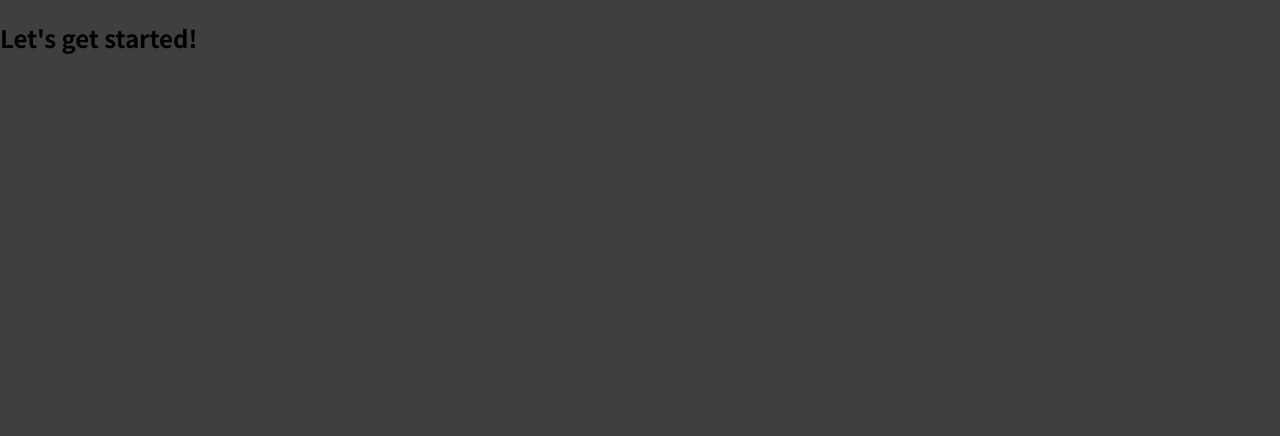
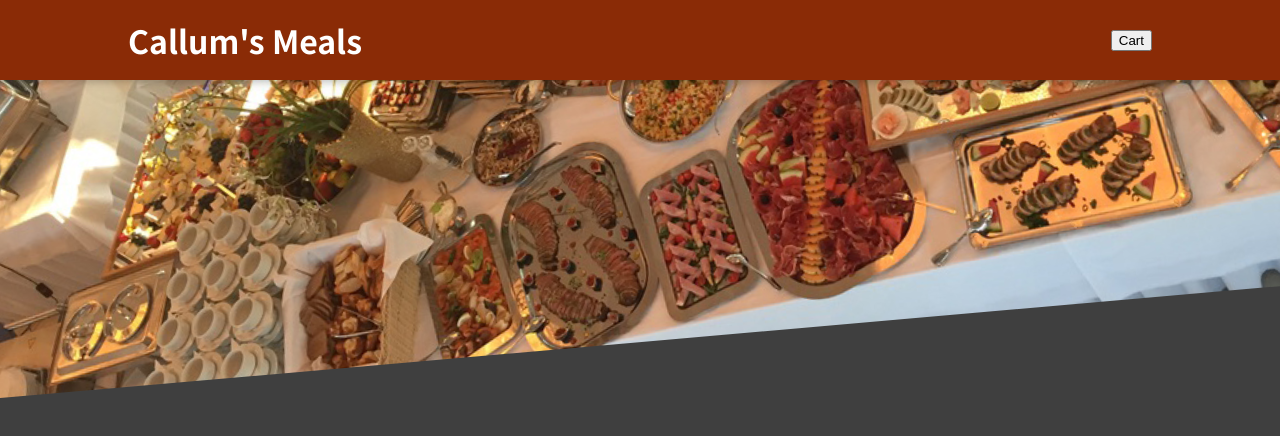
Before and after one commit to calgdon/Food-App, a React (Create React App) app: page / in a window 1280 px wide. Shown: the top 436 px of the page. Built offline with nearby package versions, Linux system fonts and the light colour scheme.

Commit message:
Added in header

```diff
--- a/src/App.js
+++ b/src/App.js
@@ -1,8 +1,10 @@
+import { Fragment } from "react";
+import Header from "./components/Layout/Header";
 function App() {
   return (
-    <div>
-      <h2>Let's get started!</h2>
-    </div>
+    <Fragment>
+    <Header />
+    </Fragment>
   );
 }
 
--- /dev/null
+++ b/src/components/Layout/Header.js
@@ -0,0 +1,22 @@
+import React from 'react'
+import classes from './Header.module.css'
+import mealsImage from '../../assets/meals.jpg'
+
+function Header() {
+  return (
+    <React.Fragment>
+        <header className={classes.header}>
+            <h1>Callum's Meals</h1>
+            <button>Cart</button>
+        </header>
+        <div className={classes['main-image']}>
+        <img src={mealsImage} alt="A table full of delicious food!"/>
+
+        </div>
+
+
+    </React.Fragment>
+  )
+}
+
+export default Header
--- /dev/null
+++ b/src/components/Layout/Header.module.css
@@ -0,0 +1,29 @@
+.header {
+    position: fixed;
+    top: 0;
+    left: 0;
+    width: 100%;
+    height: 5rem;
+    background-color: #8a2b06;
+    color: white;
+    display: flex;
+    justify-content: space-between;
+    align-items: center;
+    padding: 0 10%;
+    box-shadow: 0 2px 8px rgba(0, 0, 0, 0.25);
+    z-index: 10;
+  }
+
+  .main-image {
+    width: 100%;
+    height: 25rem;
+    z-index: 0;
+    overflow: hidden;
+  }
+
+  .main-image img {
+    width: 110%;
+    height: 100%;
+    object-fit: cover;
+    transform: rotateZ(-5deg) translateY(-4rem) translateX(-1rem);
+  }
```
Also changed, not shown: src/assets/meals.jpg (added).
